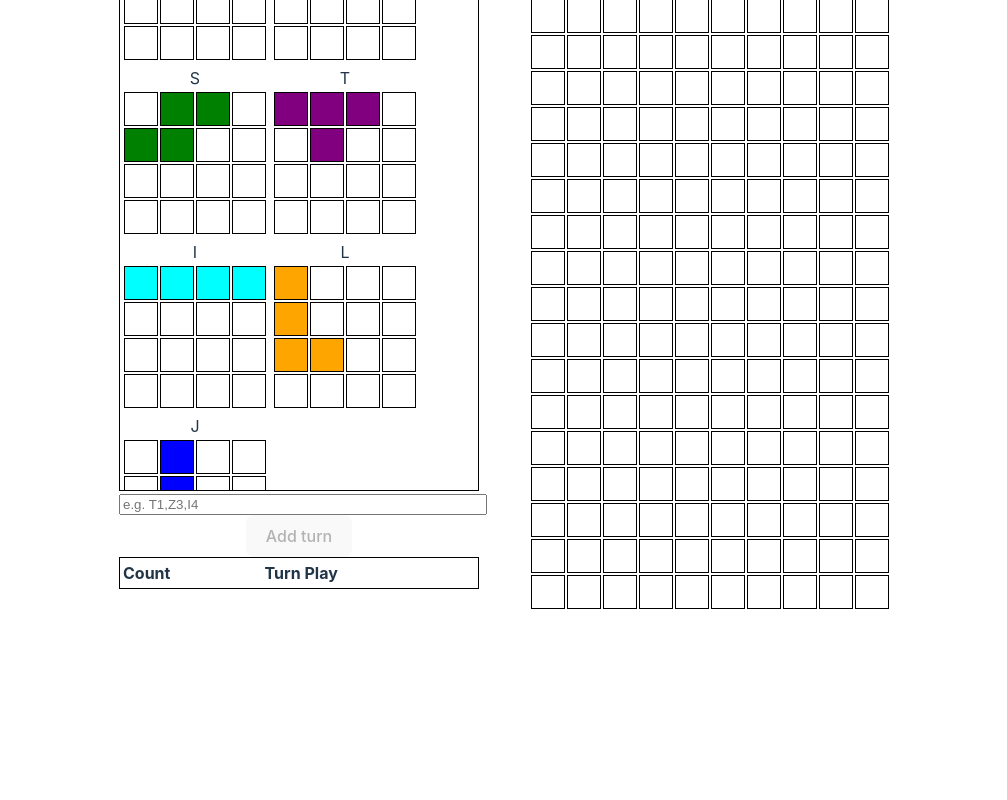
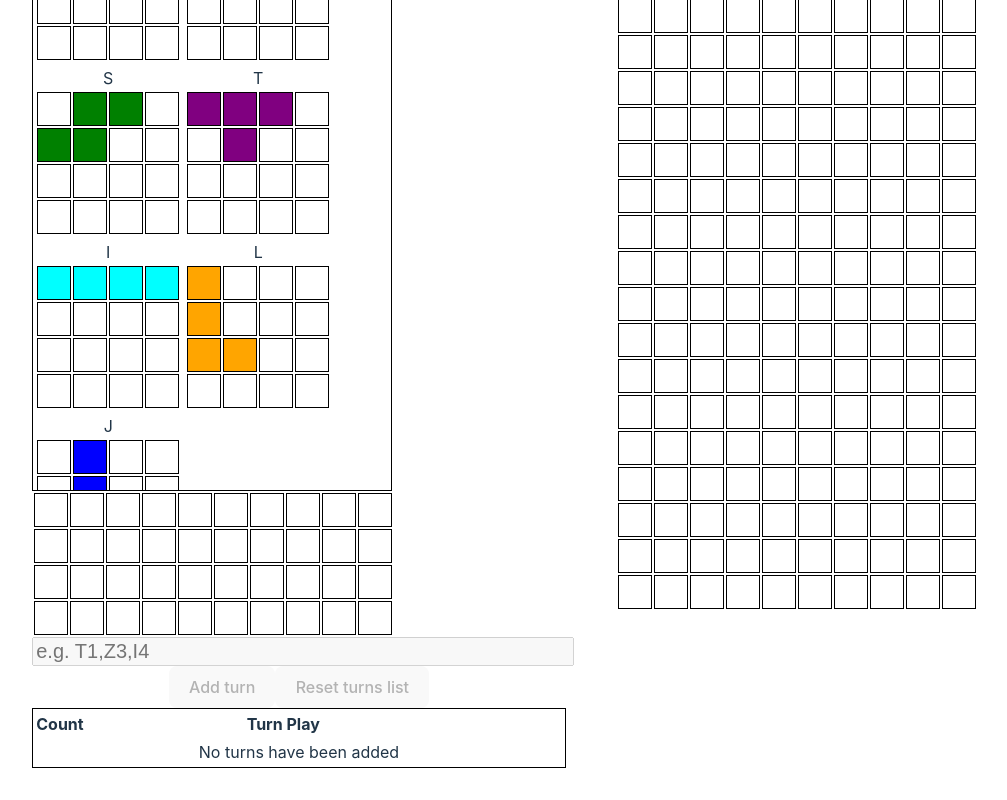
Before and after one commit to hamcrypto/drw-tetris, a React (Vite) app: page / in a window 1280 px wide. Shown: the part 333-1133 px from the top of the page, without its empty margins (135-1142 px from the left). Before the commit the page ends 976 px from the top, so only its background shows below. Built offline with nearby package versions, Linux system fonts and the light colour scheme.

Commit message:
Turn builder working

```diff
--- a/src/App.tsx
+++ b/src/App.tsx
@@ -1,15 +1,18 @@
+import { useState } from "react";
 import "./App.css";
 import GridDisplay from "./components/GridDisplay/GridDisplay";
 import TurnBuilder from "./components/TurnBuilder/TurnBuilder";
 import { gridBuilder } from "./utils";
+import { TETRIS_COL_COUNT, TETRIS_ROW_COUNT } from "./constants";
 
 function App() {
-  const initialArray = gridBuilder(10, 20);
+  const initialArray = gridBuilder(TETRIS_COL_COUNT, TETRIS_ROW_COUNT);
+  const [turnsList, setTurnsList] = useState<string[]>([]);
   return (
     <>
       <h1>React Tetris Engine</h1>
       <div style={{ display: "flex", gap: "50px" }}>
-        <TurnBuilder />
+        <TurnBuilder turnsList={turnsList} setTurnsList={setTurnsList} />
         <div>
           <h3>Turn Player</h3>
           <GridDisplay gridState={initialArray} />
--- a/src/components/TetronimoSelector/TetronimoSelector.tsx
+++ b/src/components/TetronimoSelector/TetronimoSelector.tsx
@@ -1,5 +1,9 @@
 import { Dispatch, SetStateAction } from "react";
-import { TETRONIMOS } from "../../constants";
+import {
+  TETRONIMO_COL_COUNT,
+  TETRONIMO_ROW_COUNT,
+  TETRONIMOS,
+} from "../../constants";
 import { Tetromino } from "../../types";
 import { gridBuilder } from "../../utils";
 import GridDisplay from "../GridDisplay/GridDisplay";
@@ -15,7 +19,11 @@ function TetronimoPieceHolder({
   setActiveTetronimo,
   isSelected,
 }: TetronimoPieceHolderProps) {
-  const gridState = gridBuilder(4, 4, tetronimo);
+  const gridState = gridBuilder(
+    TETRONIMO_ROW_COUNT,
+    TETRONIMO_COL_COUNT,
+    tetronimo
+  );
 
   return (
     <div
--- a/src/components/TurnBuilder/TurnBuilder.tsx
+++ b/src/components/TurnBuilder/TurnBuilder.tsx
@@ -1,6 +1,9 @@
-import { FormEvent, useState } from "react";
+import { Dispatch, FormEvent, SetStateAction, useState } from "react";
 import TetronimoSelector from "../TetronimoSelector/TetronimoSelector";
-import { Tetromino } from "../../types";
+import { Block, Tetromino } from "../../types";
+import GridDisplay from "../GridDisplay/GridDisplay";
+import { gridBuilder, mergeBlockArrays } from "../../utils";
+import { TETRIS_COL_COUNT, TETRONIMO_ROW_COUNT } from "../../constants";
 
 interface TurnsListTableProps {
   turnsList: string[];
@@ -18,6 +21,13 @@ function TurnsListTable({ turnsList }: TurnsListTableProps) {
         </tr>
       </thead>
       <tbody>
+        {!turnsList.length && (
+          <tr>
+            <td colSpan={2} style={{ textAlign: "center" }}>
+              No turns have been added
+            </td>
+          </tr>
+        )}
         {turnsList.map((currentTurn, count) => (
           <tr>
             <td>{count}</td>
@@ -29,11 +39,17 @@ function TurnsListTable({ turnsList }: TurnsListTableProps) {
   );
 }
 
-function TurnBuilder() {
+interface TurnBuilderProps {
+  turnsList: string[];
+  setTurnsList: Dispatch<SetStateAction<string[]>>;
+}
+
+const INITIAL_GRID = gridBuilder(TETRIS_COL_COUNT, TETRONIMO_ROW_COUNT);
+
+function TurnBuilder({ turnsList, setTurnsList }: TurnBuilderProps) {
   const [activeTetronimo, setActiveTetronimo] = useState<Tetromino | null>(
     null
   );
-  const [turnsList, setTurnsList] = useState<string[]>([]);
   const [turnInput, setTurnInput] = useState<string>("");
   function submitTurnAdditionForm(event: FormEvent) {
     event.preventDefault();
@@ -42,6 +58,33 @@ function TurnBuilder() {
       setTurnInput("");
     }
   }
+
+  function resetTurnsList() {
+    setTurnsList([]);
+  }
+
+  const [turnSelectorGridPreview, setTurnSelectorGridPreview] =
+    useState<Block[][]>(INITIAL_GRID);
+
+  const positionNewTetronimo = (tetronimo: Tetromino, xCord: number) => {
+    const tetronimoConvertedToGrid = gridBuilder(
+      TETRONIMO_ROW_COUNT,
+      TETRONIMO_ROW_COUNT,
+      tetronimo
+    );
+
+    const updatedGrid = mergeBlockArrays(
+      INITIAL_GRID,
+      tetronimoConvertedToGrid,
+      { colOffset: xCord, rowOffset: 0 }
+    );
+
+    if (updatedGrid !== false) {
+      setTurnSelectorGridPreview(updatedGrid);
+    }
+    return updatedGrid;
+  };
+
   return (
     <div>
       <h3>Turn builder</h3>
@@ -51,17 +94,44 @@ function TurnBuilder() {
           setActiveTetronimo={setActiveTetronimo}
         />
       </div>
+      <GridDisplay
+        gridState={turnSelectorGridPreview}
+        gridOptions={{
+          blockOptions: {
+            onMouseOver: (_event, block) => {
+              if (activeTetronimo)
+                positionNewTetronimo(activeTetronimo, block.xCord);
+            },
+            onClick: (_event, block) => {
+              if (activeTetronimo)
+                setTurnInput(
+                  (prevInput) =>
+                    `${prevInput ? prevInput + "," : ""}${
+                      activeTetronimo.name
+                    }${block.xCord}`
+                );
+              setActiveTetronimo(null);
+              setTurnSelectorGridPreview(INITIAL_GRID);
+            },
+          },
+        }}
+        style={{ cursor: "pointer" }}
+      />
+
       <form>
         <input
           type="text"
+          disabled
           name="turnInput"
           placeholder={"e.g. T1,Z3,I4"}
-          style={{ width: "100%" }}
+          style={{ width: "100%", fontSize: 20 }}
           value={turnInput}
-          onChange={(event) => setTurnInput(event.target.value)}
         />
         <button onClick={submitTurnAdditionForm} disabled={!turnInput.length}>
           Add turn
+        </button>
+        <button onClick={resetTurnsList} disabled={!turnsList.length}>
+          Reset turns list
         </button>
       </form>
 
--- a/src/constants.ts
+++ b/src/constants.ts
@@ -1,4 +1,11 @@
 import { BlockColors, Tetromino } from "./types";
+
+export const TETRONIMO_ROW_COUNT = 4;
+export const TETRONIMO_COL_COUNT = 4;
+
+export const TETRIS_COL_COUNT = 10;
+
+export const TETRIS_ROW_COUNT = 20;
 
 export const TETRONIMO_Q: Tetromino = {
   coordinates: [
--- a/src/utils.ts
+++ b/src/utils.ts
@@ -35,3 +35,111 @@ export const gridBuilder = (
 
   return blockGrid;
 };
+
+interface Offset {
+  rowOffset: number;
+  colOffset: number;
+}
+
+export function mergeBlockArrays(
+  grid1: Block[][],
+  grid2: Block[][],
+  offset?: Offset
+): Block[][] | false {
+  const MAX_GRID_WIDTH = 10;
+
+  const maxRows = Math.max(
+    grid1.length,
+    grid2.length + (offset ? offset.rowOffset : 0)
+  );
+  const maxCols = MAX_GRID_WIDTH;
+
+  const mergedGrid: Block[][] = [];
+  for (let i = 0; i < maxRows; i++) {
+    mergedGrid[i] = [];
+    for (let j = 0; j < maxCols; j++) {
+      mergedGrid[i][j] = {
+        color: "White",
+        filled: false,
+        xCord: j,
+        yCord: i,
+      };
+    }
+  }
+
+  const copyBlocks = (sourceGrid: Block[][], isGrid2: boolean = false) => {
+    for (let i = 0; i < sourceGrid.length; i++) {
+      for (let j = 0; j < sourceGrid[i].length; j++) {
+        const sourceBlock = sourceGrid[i][j];
+
+        const targetRow = isGrid2 && offset ? i + offset.rowOffset : i;
+        const targetCol = isGrid2 && offset ? j + offset.colOffset : j;
+
+        if (
+          targetRow >= 0 &&
+          targetRow < maxRows &&
+          targetCol >= 0 &&
+          targetCol < maxCols
+        ) {
+          const targetBlock = mergedGrid[targetRow][targetCol];
+
+          if (sourceBlock.filled) {
+            if (targetBlock.filled) {
+              return false;
+            } else {
+              targetBlock.filled = true;
+              targetBlock.color = sourceBlock.color;
+            }
+          }
+        } else if (sourceBlock.filled) {
+          // Only return an error if a 'filled' block goes out of bounds
+          return false;
+        }
+      }
+    }
+    return true;
+  };
+
+  if (!copyBlocks(grid1) || !copyBlocks(grid2, true)) {
+    return false;
+  }
+
+  return mergedGrid;
+}
+
+// Taken from https://github.com/martinstark/throttle-ts/blob/main/src/index.ts
+export const throttle = <R, A extends unknown[]>(
+  fn: (...args: A) => R,
+  delay: number
+): [(...args: A) => R | undefined, () => void, () => void] => {
+  let wait = false;
+  let timeout: undefined | number;
+  let cancelled = false;
+
+  function resetWait() {
+    wait = false;
+  }
+
+  return [
+    (...args: A) => {
+      if (cancelled) return undefined;
+      if (wait) return undefined;
+
+      const val = fn(...args);
+
+      wait = true;
+
+      timeout = window.setTimeout(resetWait, delay);
+
+      return val;
+    },
+    () => {
+      cancelled = true;
+      clearTimeout(timeout);
+    },
+    () => {
+      clearTimeout(timeout);
+      resetWait();
+    },
+  ];
+};
```
Also changed, not shown: 1 other file (tests, documents, lock files or other folders).
